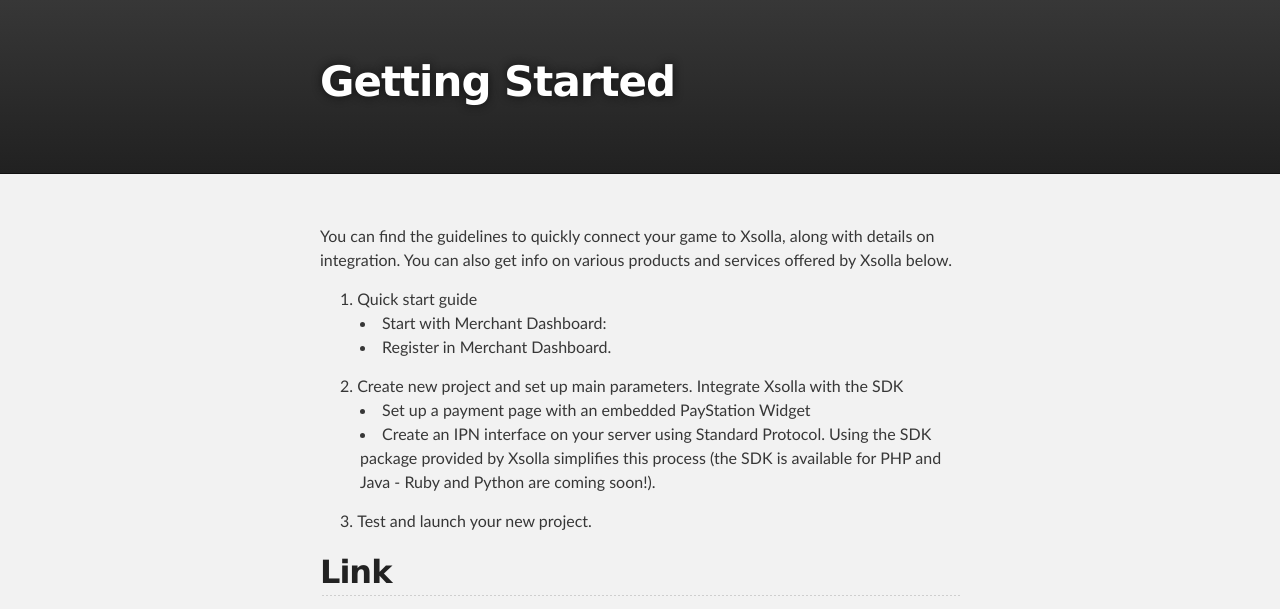
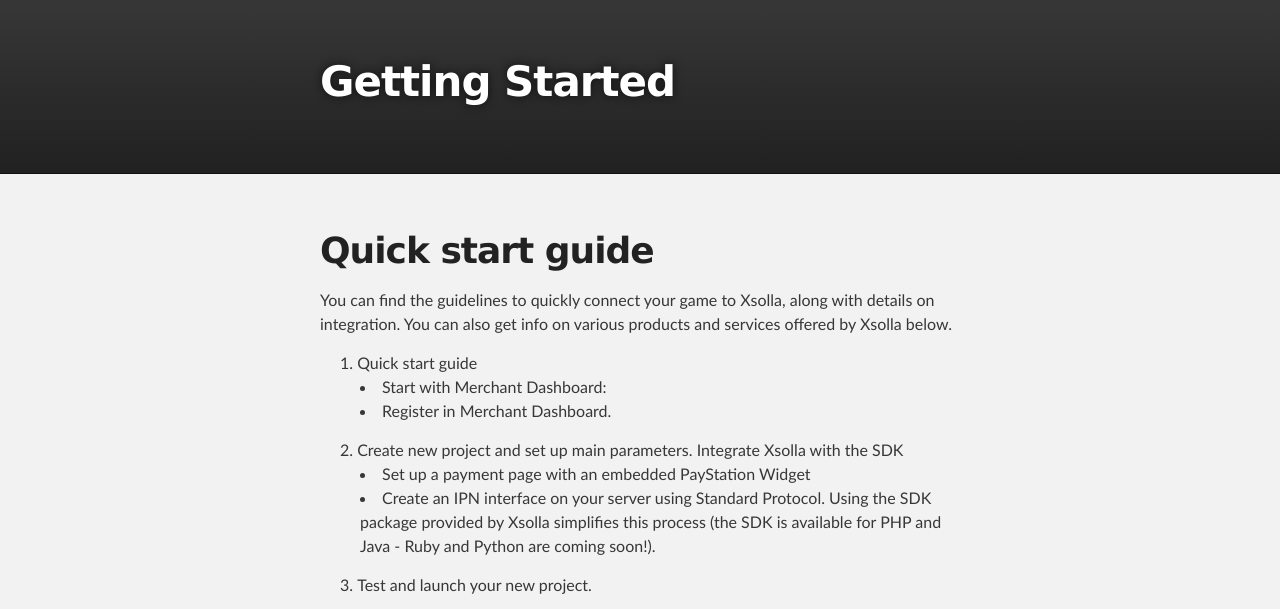
Before and after one commit to pavlikova/pavlikova.github.io, a plain HTML site: page index.html in a window 1280 px wide. Shown: the top 609 px of the page. Drawn offline with Linux system fonts and the light colour scheme.

Commit message:
Update index.html

```diff
--- a/index.html
+++ b/index.html
@@ -29,7 +29,7 @@
       <section id="main_content" class="inner">
         <!--h1>
 <a name="getting-started" class="anchor" href="#getting-started"><span class="octicon octicon-link"></span></a>Getting Started</h1-->
-
+<h1>Quick start guide</h1>
 <p>You can find the guidelines to quickly connect your game to Xsolla, along with details on integration. You can also get info on various products and services offered by Xsolla below.</p>
 
 <ol>
```
